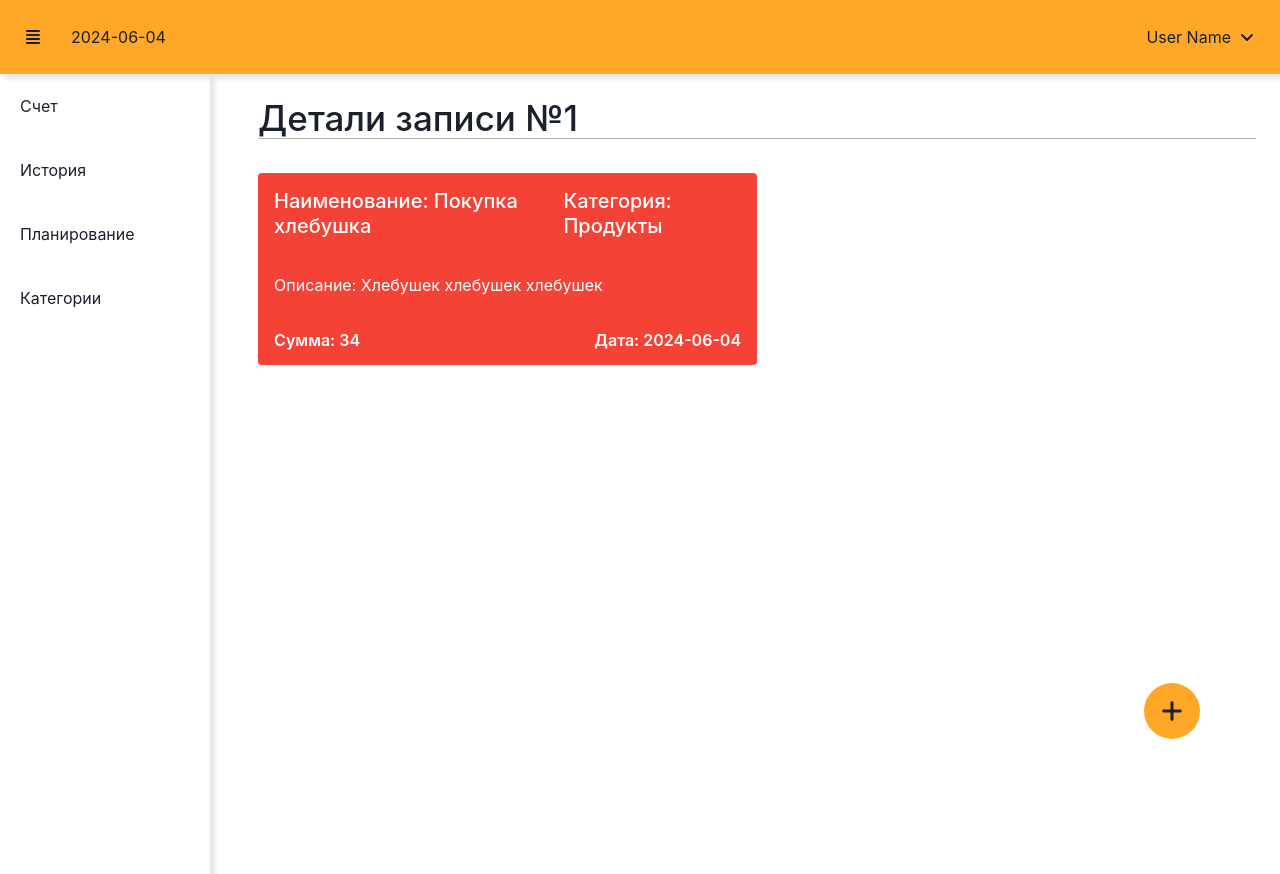
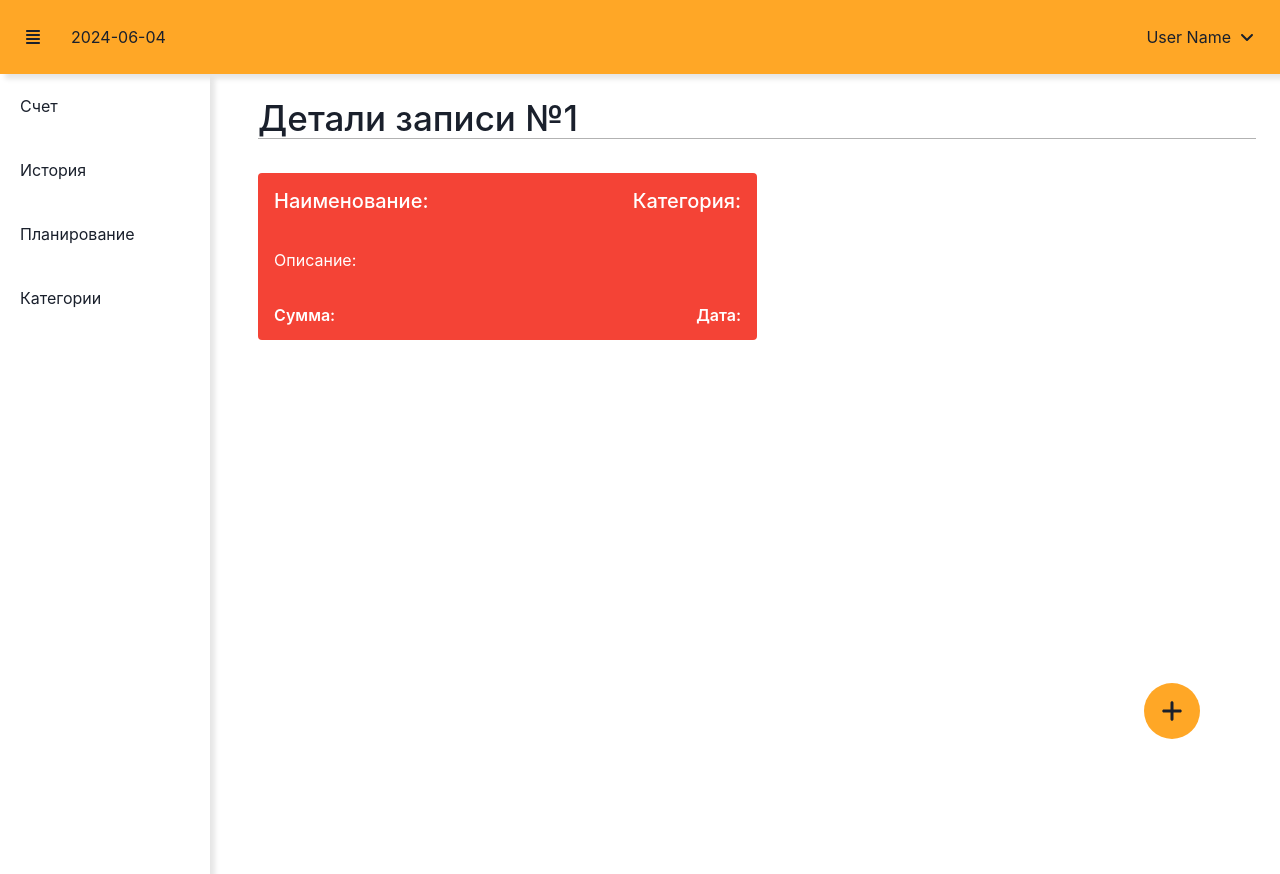
Before and after one commit to SoloProger/next-planner, a React (Vite) app in the folder frontend/: page /detail-record/1 in a window 1280 px wide. Built offline with nearby package versions, Linux system fonts and the light colour scheme; no server answers.

Commit message:
FRONTEND-11: Добавил вывод одной записи

```diff
--- a/frontend/src/entities/record/api/getRerord.ts
+++ b/frontend/src/entities/record/api/getRerord.ts
@@ -1,11 +1,11 @@
 import axios from "axios";
 import { API_URL } from "../../../shared/constants/apiUrl";
-import { EntityDataModel } from "../../../shared/model/types/EntityDataModel";
+import { EntityResponse } from "../../../shared/model/types/EntityResponse";
 import { Record } from "../model/types/Record";
 
-export async function getRecord(id: number): Promise<EntityDataModel<Record>> {
-  const records = await axios.get<EntityDataModel<Record>>(
-    `${API_URL}/records/${id}`,
+export async function getRecord(id?: string): Promise<EntityResponse<Record>> {
+  const records = await axios.get<EntityResponse<Record>>(
+    `${API_URL}/records/${+(id as string)}`,
     {
       headers: {
         Authorization:
--- a/frontend/src/entities/record/ui/DetailRecord.tsx
+++ b/frontend/src/entities/record/ui/DetailRecord.tsx
@@ -1,30 +1,39 @@
-import { tempDetailRecord } from "../constants/tempDetailRecord";
+import { useQuery } from "@tanstack/react-query";
+import { useParams } from "react-router-dom";
+import { getRecord } from "../api/getRerord";
 import { RecordType } from "../model/types/RecordType";
 
 function DetailRecord() {
+  const { id } = useParams();
+
+  const { data } = useQuery({
+    queryKey: ["record"],
+    queryFn: () => getRecord(id),
+  });
+
   return (
     <div
       className={`flex-col gap-34 p-16 border-radius-4 w-50 ${
-        tempDetailRecord.recordType === RecordType.INCOME
+        data?.data?.attributes?.recordType === RecordType.INCOME
           ? `bg-green`
           : `bg-danger text-white`
       }`}
     >
       <div className="flex ai-center jc-space">
         <h2 className="header-semibold-6">
-          Наименование: {tempDetailRecord.name}
+          Наименование: {data?.data.attributes.name}
         </h2>
         <h2 className="header-semibold-6">
-          Категория: {tempDetailRecord.category}
+          Категория: {data?.data.attributes.category}
         </h2>
       </div>
-      <p>Описание: {tempDetailRecord.description}</p>
+      <p>Описание: {data?.data.attributes.description}</p>
       <div className="flex ai-center jc-space">
         <span className="subtitle-semibold-1">
-          Сумма: {tempDetailRecord.count}
+          Сумма: {data?.data.attributes.count}
         </span>
         <span className="subtitle-semibold-1">
-          Дата: {tempDetailRecord.date}
+          Дата: {data?.data.attributes.date}
         </span>
       </div>
     </div>
```
